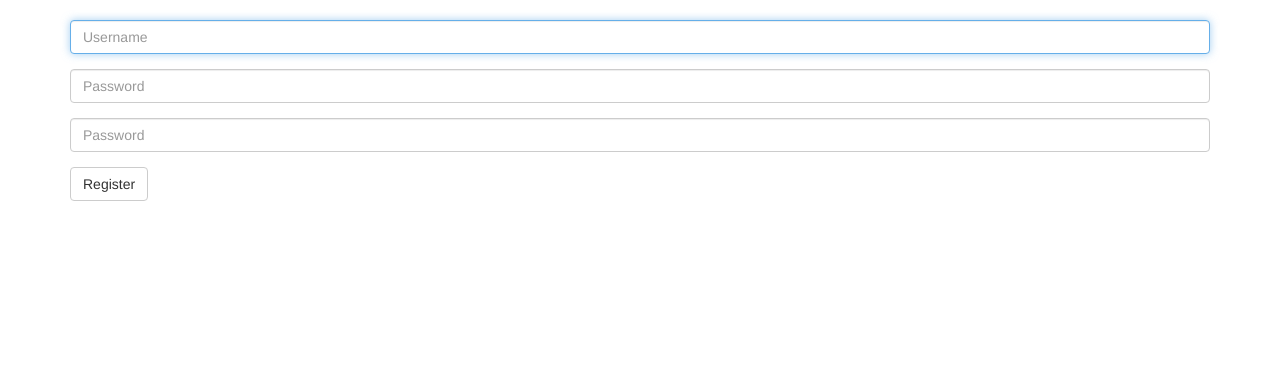
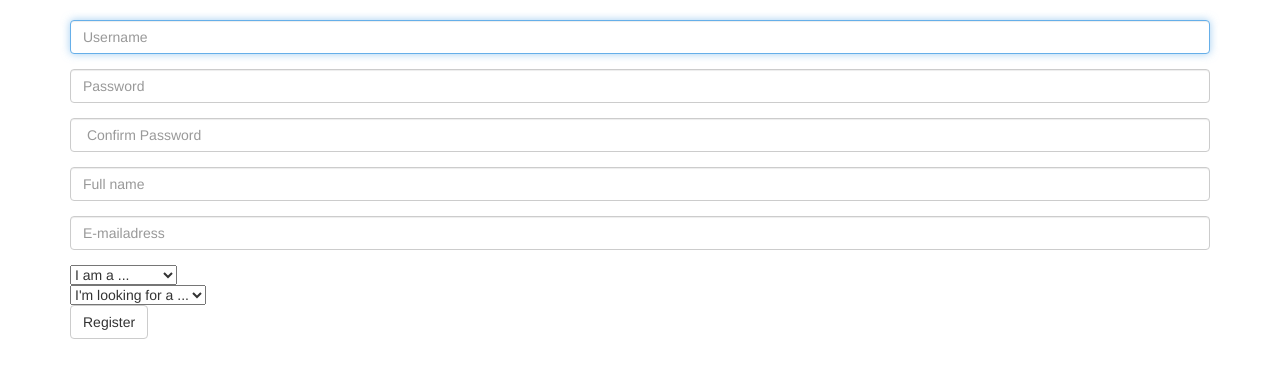
Before and after one commit to xjaeh/WEBIK, a Flask app: page /register in a window 1280 px wide. Shown: the part 52-430 px from the top of the page. Run offline with Flask 2, Linux system fonts and the light colour scheme; some libraries are stand-ins or nearby versions.

Commit message:
Registreer html

```diff
--- a/templates/layout.html
+++ b/templates/layout.html
@@ -9,12 +9,12 @@
         <meta content="initial-scale=1, width=device-width" name="viewport"/>
 
         <!-- documentation at http://getbootstrap.com/, alternative themes at https://www.bootstrapcdn.com/bootswatch/ -->
-        <link href="https://maxcdn.bootstrapcdn.com/bootstrap/3.3.7/css/bootstrap.min.css" rel="stylesheet"/>
+        <link href="https://bootswatch.com/3/sandstone/bootstrap.min.css" rel="stylesheet"/>
 
         <link href="{{ url_for('static', filename='styles.css') }}" rel="stylesheet"/>
 
         <script src="https://code.jquery.com/jquery-3.1.1.min.js"></script>
-        <script src="https://maxcdn.bootstrapcdn.com/bootstrap/3.3.7/js/bootstrap.min.js"></script>
+        <script src="https://bootswatch.com/3/sandstone/bootstrap.min.css"></script>
 
         <title>Tistacy {% block title %}{% endblock %}</title>
 
@@ -24,7 +24,7 @@
 
         <div class="container">
 
-            <nav class="navbar navbar-default">
+            <nav class="navbar navbar-default margin: 0px auto">
                 <div class="container-fluid">
                     <div class="navbar-header">
                         <button aria-expanded="false" class="navbar-toggle collapsed" data-target="#navbar" data-toggle="collapse" type="button">
--- a/templates/register.html
+++ b/templates/register.html
@@ -1,7 +1,7 @@
 {% extends "layout.html" %}
 
 {% block title %}
-    Register
+    Regiser
 {% endblock %}
 
 {% block main %}
@@ -14,11 +14,36 @@
                 <input class="form-control" name="password" placeholder="Password" type="password"/>
             </div>
             <div class="form-group">
-                <input class="form-control" name="password_control" placeholder="Password" type="password"/>
+                <input class="form-control" name="confirmpassword" placeholder=" Confirm Password" type="password"/>
+            </div>
+            <div class="form-group">
+                <input class="form-control" name="fullname" placeholder="Full name" type="text"/>
+            </div>
+            <div class="form-group">
+                <input class="form-control" name="email" placeholder="E-mailadress" type="text"/>
+            </div>
+            <div class="dropdown" name="work">
+                <select>
+                    <option>I am a ...</option>
+                    <option>Photographer</option>
+                    <option>Model</option>
+                    <option>Mua(h)</option>
+                    <option>Producer</option>
+                </select>
+            </div>
+            <div class="dropdown" name="search">
+                <select>
+                    <option>I'm looking for a ...</option>
+                    <option>Photographer</option>
+                    <option>Model</option>
+                    <option>Mua(h)</option>
+                    <option>Producer</option>
+                </select>
             </div>
             <div class="form-group">
                 <button class="btn btn-default" type="submit">Register</button>
             </div>
+
         </fieldset>
     </form>
 {% endblock %}
```
